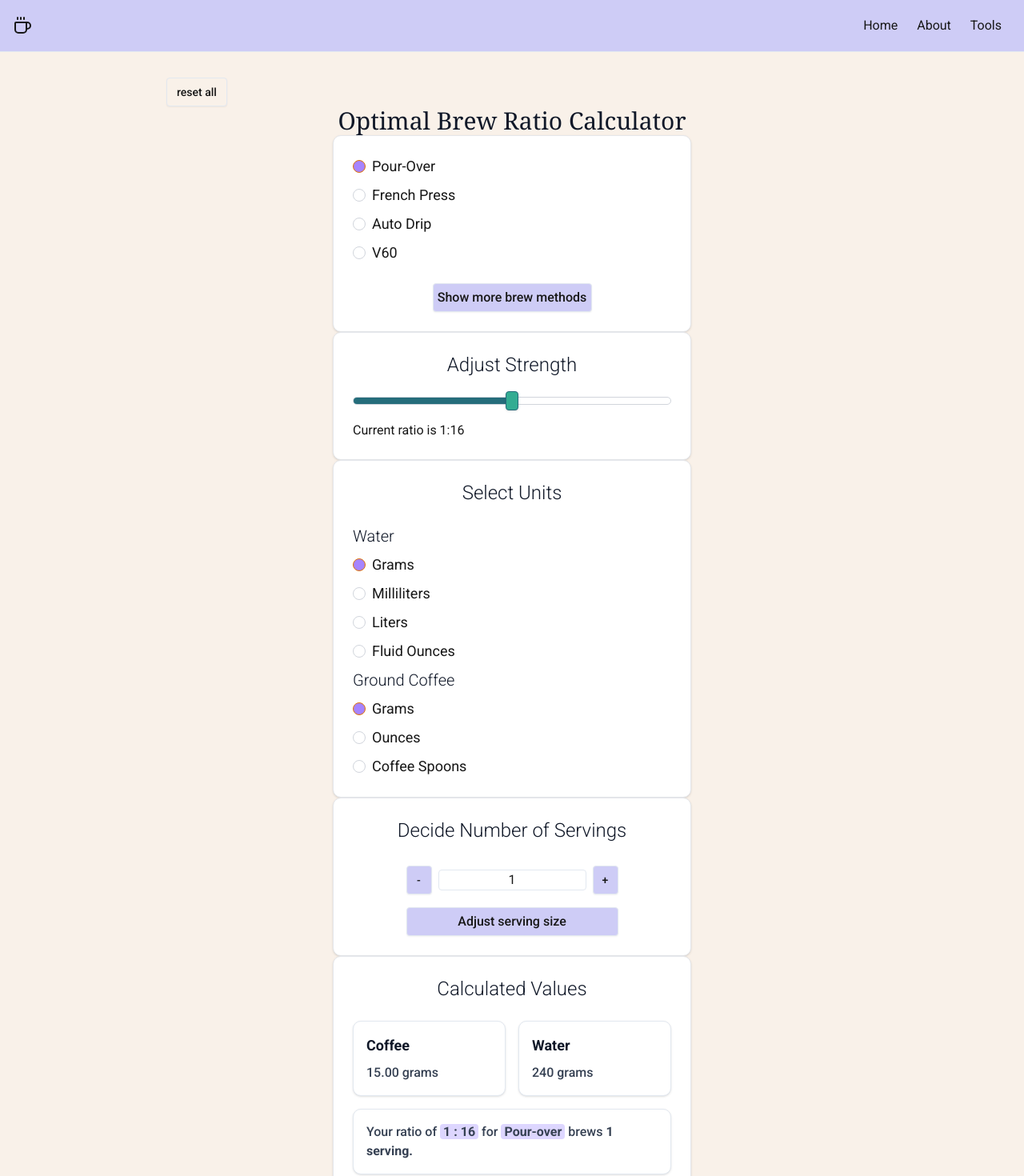
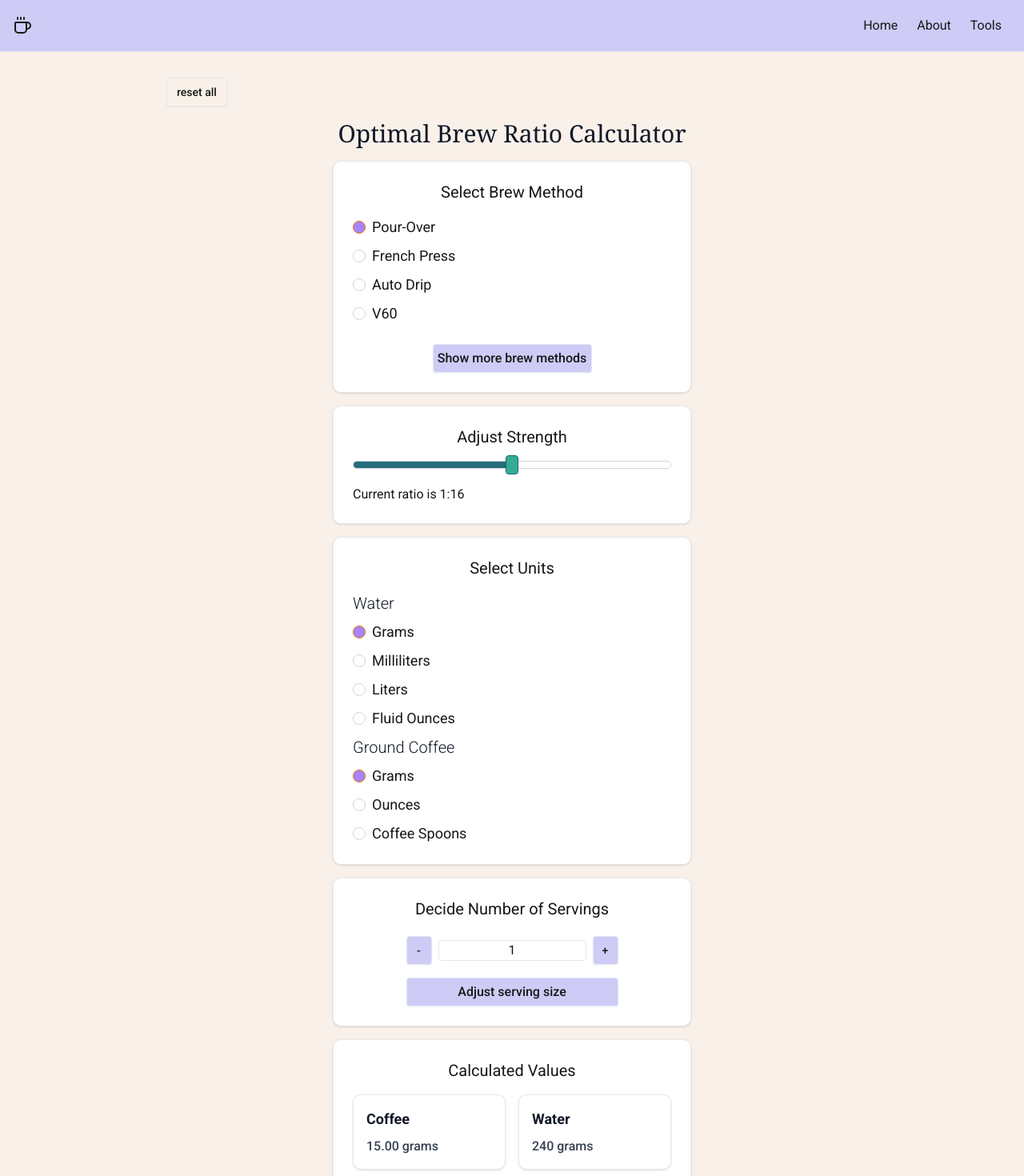
Before and after one commit to MrMarre/BrewMetrics, a Next.js app: page /calculator in a window 1280 px wide. Shown: the top 1470 px of the page at 80% size. Built offline with nearby package versions, Linux system fonts and the light colour scheme.

Commit message:
extended component cardsection and sorted layout

```diff
--- a/src/components/common/CardSection.tsx
+++ b/src/components/common/CardSection.tsx
@@ -9,6 +9,7 @@ interface Props {
   as?: ElementType;
   variant?: Variant;
   padded?: boolean;
+  header?: ReactNode;
 }
 
 const variantClasses: Record<Variant, string> = {
@@ -21,8 +22,9 @@ export function CardSection({
   children,
   className,
   as: Tag = "section",
-  variant = "elevated",
+  variant = "hover",
   padded = true,
+  header = "h2",
 }: Props) {
   return (
     <Tag
@@ -33,6 +35,7 @@ export function CardSection({
         className
       )}
     >
+      {header && <div className="mb-4 text-xl text-center">{header}</div>}
       {children}
     </Tag>
   );
--- a/src/pages/calculator/index.tsx
+++ b/src/pages/calculator/index.tsx
@@ -9,15 +9,14 @@ import {
   NumberField,
   RatioSummary,
 } from "@/components/calculations";
-import { Heading } from "@/components/ui/heading";
-import { Card, CardContent, CardHeader, CardTitle } from "@/components/ui/card";
 import {
   defaultBrewMethods,
   coffeeUnits,
   waterUnits,
 } from "@/constants/brewOptions";
+import { Heading } from "@/components/ui/heading";
 import { Button } from "@/components/ui/button";
-import NewSectionCard from "@/components/common/NewSectionCard";
+import { Card, CardContent, CardHeader, CardTitle } from "@/components/ui/card";
 import CardSection from "@/components/common/CardSection";
 
 export default function Calculator() {
@@ -49,14 +48,13 @@ export default function Calculator() {
         reset all
       </Button>
       <form className="flex flex-col items-center w-full">
-        <Heading as="h1" className="text-3xl font-serif">
+        <Heading as="h1" className="text-3xl font-serif my-4">
           Optimal Brew Ratio Calculator
         </Heading>
-        <div className="w-full max-w-md">
-          {" "}
+        <div className="w-full max-w-md flex flex-col gap-4">
           {/* Section layout */}
           {/* 1. Select Brew Method */}
-          <CardSection title="Select Brew Method">
+          <CardSection header="Select Brew Method">
             <RadioGroup
               control={control}
               name="brewMethod"
@@ -65,16 +63,16 @@ export default function Calculator() {
             />
           </CardSection>
           {/* 2. Adjust Strength in range */}
-          <NewSectionCard title="Adjust Strength">
+          <CardSection header="Adjust Strength">
             <RangeInput
               control={control}
               name="strength"
               minValue={ratioRange.min}
               maxValue={ratioRange.max}
             />
-          </NewSectionCard>
+          </CardSection>
           {/* 3. Choose Units */}
-          <NewSectionCard title="Select Units">
+          <CardSection header="Select Units">
             <RadioGroup
               control={control}
               name="waterUnit"
@@ -97,9 +95,9 @@ export default function Calculator() {
               }}
               options={coffeeUnits}
             />
-          </NewSectionCard>
+          </CardSection>
           {/* 4. Choose Number of Servings */}
-          <NewSectionCard title="Decide Number of Servings">
+          <CardSection header="Decide Number of Servings">
             <div className="w-full flex justify-center gap-4">
               <div className=" mx-auto">
                 <NumberField
@@ -145,9 +143,9 @@ export default function Calculator() {
                 </div>
               </div>
             )}
-          </NewSectionCard>
+          </CardSection>
           {/* 6. Display Calculated Values with Shadcn Card */}
-          <NewSectionCard title="Calculated Values">
+          <CardSection header="Calculated Values">
             <div className="grid gap-4 grid-cols-1 sm:grid-cols-2">
               <Card>
                 <CardHeader>
@@ -183,7 +181,7 @@ export default function Calculator() {
                 />
               </CardContent>
             </Card>
-          </NewSectionCard>
+          </CardSection>
         </div>
       </form>
     </div>
```
